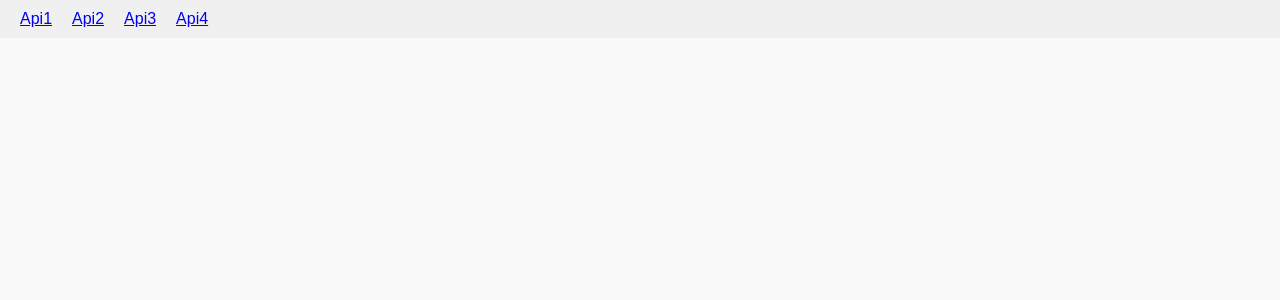
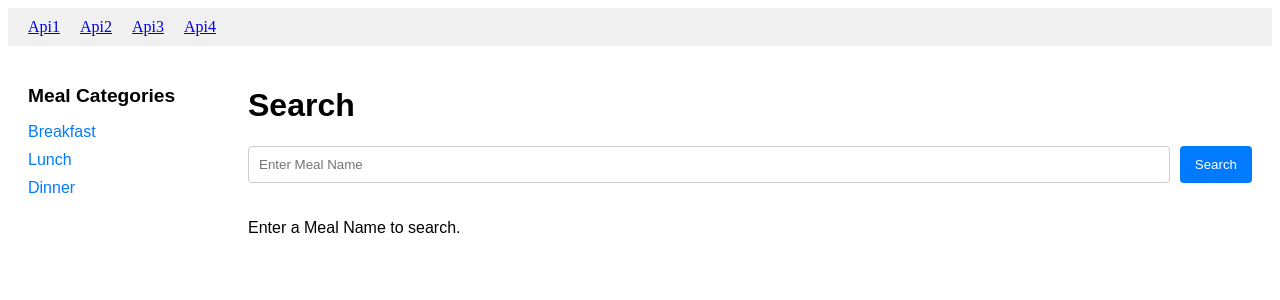
Before and after one commit to dhruv2311-dot/Task_website, a React (Vite) app in the folder vite_app/: page /Api1 in a window 1280 px wide. Before the commit this address had no page. Shown: the top 300 px of the page. Built offline with nearby package versions, Linux system fonts and the light colour scheme.

Commit message:
impliment API 1 and its content like we search breakfast so its content is visible . and add a hover effect on the items and when click on items its gives full recipe and its making youtube video

```diff
--- a/vite_app/src/App.css
+++ b/vite_app/src/App.css
@@ -1,48 +1,190 @@
-body {
-  margin: 0;
+/* General layout */
+.menu-container {
+  display: flex;
+  gap: 20px;
+  padding: 20px;
   font-family: Arial, sans-serif;
-  background-color: #f9f9f9;
+}
+
+.sidebar {
+  width: 200px;
+}
+
+.sidebar h3 {
+  margin-bottom: 10px;
+  font-size: 1.2rem;
+}
+
+.sidebar ul {
+  list-style: none;
+  padding: 0;
+}
+
+.sidebar ul li {
+  margin-bottom: 10px;
+  cursor: pointer;
+  color: #007bff;
+  transition: color 0.3s ease;
+}
+
+.sidebar ul li:hover {
+  color: #0056b3;
+}
+
+.main-content {
+  flex-grow: 1;
+}
+
+.filters {
+  margin-bottom: 20px;
+  display: flex;
+  gap: 10px;
+}
+
+.filters input {
+  flex-grow: 1;
+  padding: 10px;
+  border: 1px solid #ccc;
+  border-radius: 4px;
+}
+
+.filters button {
+  padding: 10px 15px;
+  border: none;
+  background-color: #007bff;
+  color: #fff;
+  border-radius: 4px;
+  cursor: pointer;
+  transition: background-color 0.3s ease;
+}
+
+.filters button:hover {
+  background-color: #0056b3;
+}
+
+/* Meal card styling */
+.items {
+  display: grid;
+  grid-template-columns: repeat(auto-fill, minmax(250px, 1fr));
+  gap: 20px;
+}
+
+.item {
+  border: 1px solid #eee;
+  border-radius: 8px;
+  padding: 15px;
+  text-align: center;
+  background-color: #fff;
+  box-shadow: 0px 2px 5px rgba(0, 0, 0, 0.1);
+  transition: transform 0.3s ease, box-shadow 0.3s ease;
+}
+
+.item:hover {
+  transform: translateY(-5px);
+  box-shadow: 0px 5px 15px rgba(0, 0, 0, 0.2);
+}
+
+.image-container {
+  height: 150px;
+  overflow: hidden;
+  border-radius: 8px;
+}
+
+.image-container img {
+  width: 100%;
+  height: 100%;
+  object-fit: cover;
+  transition: transform 0.3s ease;
+}
+
+.image-container:hover img {
+  transform: scale(1.1);
+}
+
+.item h3 {
+  margin: 10px 0;
+  font-size: 1.1rem;
   color: #333;
 }
 
-.container {
-  width: 90%;
-  max-width: 800px;
-  margin: 20px auto;
-  text-align: left;
+.item p {
+  margin: 5px 0;
+  color: #555;
+}
+/* Styles for grid items */
+.item {
+  border: 1px solid #ddd;
+  border-radius: 8px;
+  overflow: hidden;
+  cursor: pointer;
+  transition: transform 0.3s ease;
 }
 
-h1 {
-  text-align: center;
-  margin-bottom: 20px;
+.item:hover {
+  transform: translateY(-5px); /* Hover effect */
+  box-shadow: 0 4px 10px rgba(0, 0, 0, 0.2);
 }
 
-.meal-details {
-  display: flex;
-  flex-direction: column;
-  gap: 20px;
+.image-container img {
+  width: 100%;
+  height: auto;
+  display: block;
 }
 
-.meal-image {
+/* Modal Styles */
+/* Modal Styles */
+.modal {
+  position: fixed;
+  top: 0;
+  left: 0;
+  width: 100vw;
+  height: 100vh;
+  background-color: rgba(0, 0, 0, 0.5);
+  display: flex;
+  justify-content: center;
+  align-items: center;
+  padding: 10px; /* Add padding to avoid content touching the edges */
+  box-sizing: border-box;
+}
+
+.modal-content {
+  background: #fff;
+  padding: 20px;
+  border-radius: 10px;
+  width: 100%;
+  max-width: 600px; /* Maximum width */
+  max-height: 80vh; /* Ensure modal content doesn't exceed viewport height */
+  position: relative;
+  overflow: auto; /* Allow scrolling if content exceeds */
+  box-shadow: 0 4px 10px rgba(0, 0, 0, 0.3);
+}
+
+.modal-image {
   width: 100%;
   height: auto;
-  border-radius: 8px;
-  object-fit: cover;
-  box-shadow: 0 4px 6px rgba(0, 0, 0, 0.1);
+  border-radius: 10px;
+  object-fit: contain; /* Ensures image maintains aspect ratio */
 }
 
-.meal-info {
-  background: white;
-  padding: 20px;
-  border-radius: 8px;
-  box-shadow: 0 4px 6px rgba(0, 0, 0, 0.1);
+.video-container iframe {
+  width: 100%;
+  height: auto;
+  max-height: 315px; /* Ensure video doesn't overflow */
+  margin-top: 15px;
 }
 
-.meal-info h2 {
-  margin-top: 20px;
+.close-btn {
+  position: absolute;
+  top: 10px;
+  right: 10px;
+  background: #ff5a5a;
+  color: #fff;
+  border: none;
+  border-radius: 50%;
+  width: 30px;
+  height: 30px;
+  cursor: pointer;
+  font-size: 16px;
+  line-height: 30px;
+  text-align: center;
 }
-
-.meal-info ul {
-  list-style-type: disc;
-  margin-left: 20px;
-}
--- a/vite_app/src/App.jsx
+++ b/vite_app/src/App.jsx
@@ -15,7 +15,7 @@ const App = () => {
         <Link to="/Api4" style={{ margin: '0 10px' }}>Api4</Link>
       </nav>
       <Routes>
-        <Route path="/" element={<Api1 />} />
+        <Route path="/Api1" element={<Api1 />} />
         <Route path="/Api2" element={<Api2 />} />
         <Route path="/Api3" element={<Api3 />} />
         <Route path="/Api4" element={<Api4 />} />
--- a/vite_app/src/firstA1.jsx
+++ b/vite_app/src/firstA1.jsx
@@ -1,16 +1,21 @@
-import React, { useState, useEffect } from "react";
 import "./App.css";
+import React, { useState } from "react";
 
 const Api1 = () => {
-  const [mealDetails, setMealDetails] = useState(null);
+  const [meals, setMeals] = useState([]);
+  const [searchTerm, setSearchTerm] = useState("");
+  const [selectedMeal, setSelectedMeal] = useState(null); // State to hold the selected meal
+  const MAX_RESULTS = 10; // Maximum number of results to display
 
-  useEffect(() => {
-    const fetchMeal = async () => {
+  const fetchMeals = async (query) => {
     try {
-        const response = await fetch("https://www.themealdb.com/api/json/v1/1/search.php?s=Arrabiata");
+      const response = await fetch(
+        `https://www.themealdb.com/api/json/v1/1/search.php?s=${query}`
+      );
       const data = await response.json();
-        const meal = data.meals[0];
 
+      if (data.meals) {
+        const mealsWithIngredients = data.meals.map((meal) => {
           const ingredients = [];
           for (let i = 1; i <= 20; i++) {
             const ingredient = meal[`strIngredient${i}`];
@@ -19,43 +24,120 @@ const Api1 = () => {
               ingredients.push({ ingredient, measure });
             }
           }
+          return { ...meal, ingredients };
+        });
 
-        setMealDetails({
-          ...meal,
-          ingredients,
-        });
+        // Limit results to MAX_RESULTS
+        setMeals(mealsWithIngredients.slice(0, MAX_RESULTS));
+      } else {
+        setMeals([]);
+      }
     } catch (error) {
-        console.error("Failed to fetch meal details:", error);
+      console.error("Failed to fetch meals:", error);
     }
   };
 
-    fetchMeal();
-  }, []);
+  const handleSearch = () => {
+    if (searchTerm.trim()) {
+      fetchMeals(searchTerm.trim());
+    }
+  };
 
-  if (!mealDetails) {
-    return <div className="container">Loading...</div>;
-  }
+  const handleMealClick = (meal) => {
+    setSelectedMeal(meal); // Set the selected meal
+  };
+
+  const closeModal = () => {
+    setSelectedMeal(null); // Close the modal
+  };
 
   return (
-    <div className="container">
-      <h1>{mealDetails.strMeal}</h1>
-      <div className="meal-details">
-        <img src={mealDetails.strMealThumb} alt={mealDetails.strMeal} className="meal-image" />
-        <div className="meal-info">
-          <p><strong>Category:</strong> {mealDetails.strCategory}</p>
-          <p><strong>Area:</strong> {mealDetails.strArea}</p>
-          <p><strong>Tags:</strong> {mealDetails.strTags}</p>
-          <h2>Ingredients</h2>
+    <div className="menu-container">
+      {/* Sidebar */}
+      <div className="sidebar">
+        <h3>Meal Categories</h3>
         <ul>
-            {mealDetails.ingredients.map((item, index) => (
-              <li key={index}>{item.measure} {item.ingredient}</li>
-            ))}
+          <li onClick={() => fetchMeals("Breakfast")}>Breakfast</li>
+          <li onClick={() => fetchMeals("Lunch")}>Lunch</li>
+          <li onClick={() => fetchMeals("Dinner")}>Dinner</li>
         </ul>
-          <h2>Instructions</h2>
-          <p>{mealDetails.strInstructions}</p>
-          <a href={mealDetails.strYoutube} target="_blank" rel="noopener noreferrer">Watch on YouTube</a>
+      </div>
+
+      {/* Main Content */}
+      <div className="main-content">
+        <h1>Search</h1>
+        <div className="filters">
+          <input
+            type="text"
+            placeholder="Enter Meal Name"
+            value={searchTerm}
+            onChange={(e) => setSearchTerm(e.target.value)}
+          />
+          <button onClick={handleSearch}>Search</button>
+        </div>
+
+        {/* Items Grid */}
+        <div className="items">
+          {meals.length > 0 ? (
+            meals.map((meal, index) => (
+              <div
+                className="item"
+                key={index}
+                onClick={() => handleMealClick(meal)} // Click handler to open modal
+              >
+                <div className="image-container">
+                  <img
+                    src={meal.strMealThumb}
+                    alt={meal.strMeal}
+                    className="meal-image"
+                  />
+                </div>
+                <h3>{meal.strMeal}</h3>
+                <p>
+                  <strong>Category:</strong> {meal.strCategory}
+                </p>
+                <p>
+                  <strong>Area:</strong> {meal.strArea}
+                </p>
+              </div>
+            ))
+          ) : (
+            <p>
+              {searchTerm
+                ? "No meals found. Try another name."
+                : "Enter a Meal Name to search."}
+            </p>
+          )}
         </div>
       </div>
+
+      {/* Modal for Meal Details */}
+      {selectedMeal && (
+        <div className="modal">
+          <div className="modal-content">
+            <button className="close-btn" onClick={closeModal}>
+              ×
+            </button>
+            <h2>{selectedMeal.strMeal}</h2>
+            <img
+              src={selectedMeal.strMealThumb}
+              alt={selectedMeal.strMeal}
+              className="modal-image"
+            />
+            <h3>Instructions</h3>
+            <p>{selectedMeal.strInstructions}</p>
+            {selectedMeal.strYoutube && (
+              <div className="video-container">
+                <iframe
+                  src={`https://www.youtube.com/embed/${selectedMeal.strYoutube.split("v=")[1]}`}
+                  allowFullScreen
+                  title={selectedMeal.strMeal}
+                ></iframe>
+              </div>
+            )}
+          </div>
+        </div>
+      )}
     </div>
   );
 };
```
Lines whose indentation alone changed are shown as unchanged.
